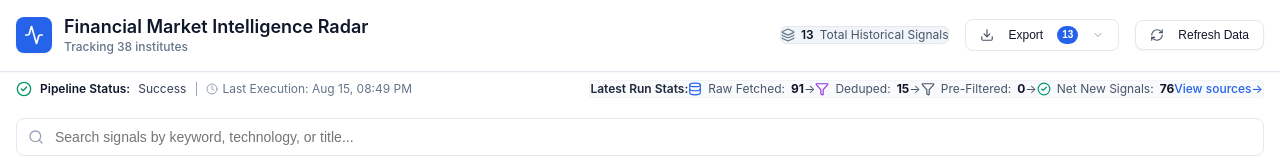
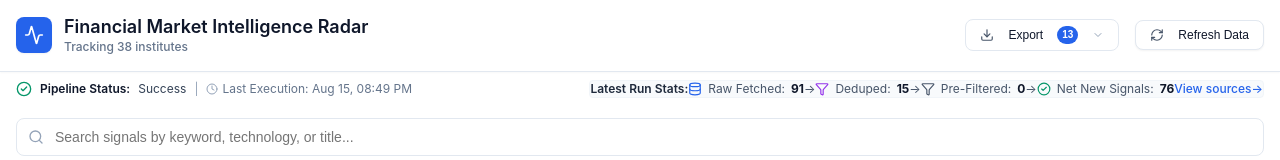
Before and after one commit to pmaniuap/track23, a Next.js app in the folder frontend/: page / in a window 1280 px wide. Shown: the top 160 px of the page. Built offline with nearby package versions, Linux system fonts and the light colour scheme; no server answers; the database is empty.

Commit message:
refactor(header): remove redundant total historical signals counter chip

```diff
--- a/frontend/src/components/Header.tsx
+++ b/frontend/src/components/Header.tsx
@@ -1,7 +1,7 @@
 'use client';
 
 import React, { useRef, useState } from 'react';
-import { Activity, RefreshCw, Layers, Download, ChevronDown, FileText, TableIcon } from 'lucide-react';
+import { Activity, RefreshCw, Download, ChevronDown, FileText, TableIcon } from 'lucide-react';
 import { Toast } from './Toast';
 
 interface HeaderProps {
@@ -81,13 +81,6 @@ export const Header: React.FC<HeaderProps> = ({
 
           {/* Status Indicators & Refresh */}
           <div className="flex items-center space-x-4">
-            {/* Signal Counter */}
-            <div className="flex items-center space-x-1.5 text-xs text-slate-600 bg-slate-100 px-3 py-1.5 rounded-md border border-slate-200 whitespace-nowrap">
-              <Layers className="w-3.5 h-3.5 text-slate-500" />
-              <span className="font-semibold text-slate-900">{totalSignals}</span>
-              <span>Total Historical Signals</span>
-            </div>
-
             {/* Export Button (Option A Badge - Matching Prototype) */}
             <div className="export-wrap shrink-0" ref={exportRef}>
               <button
```
